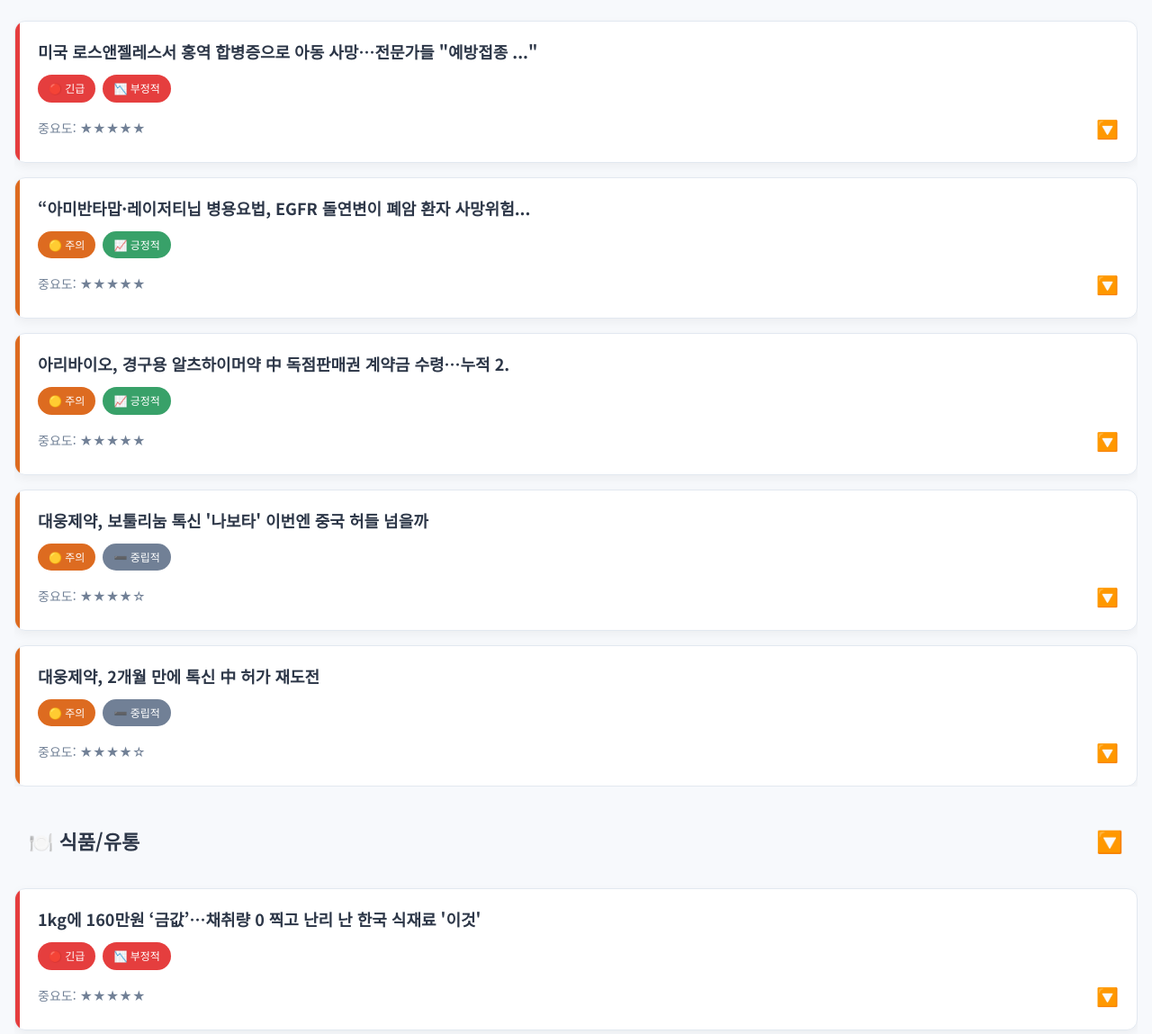
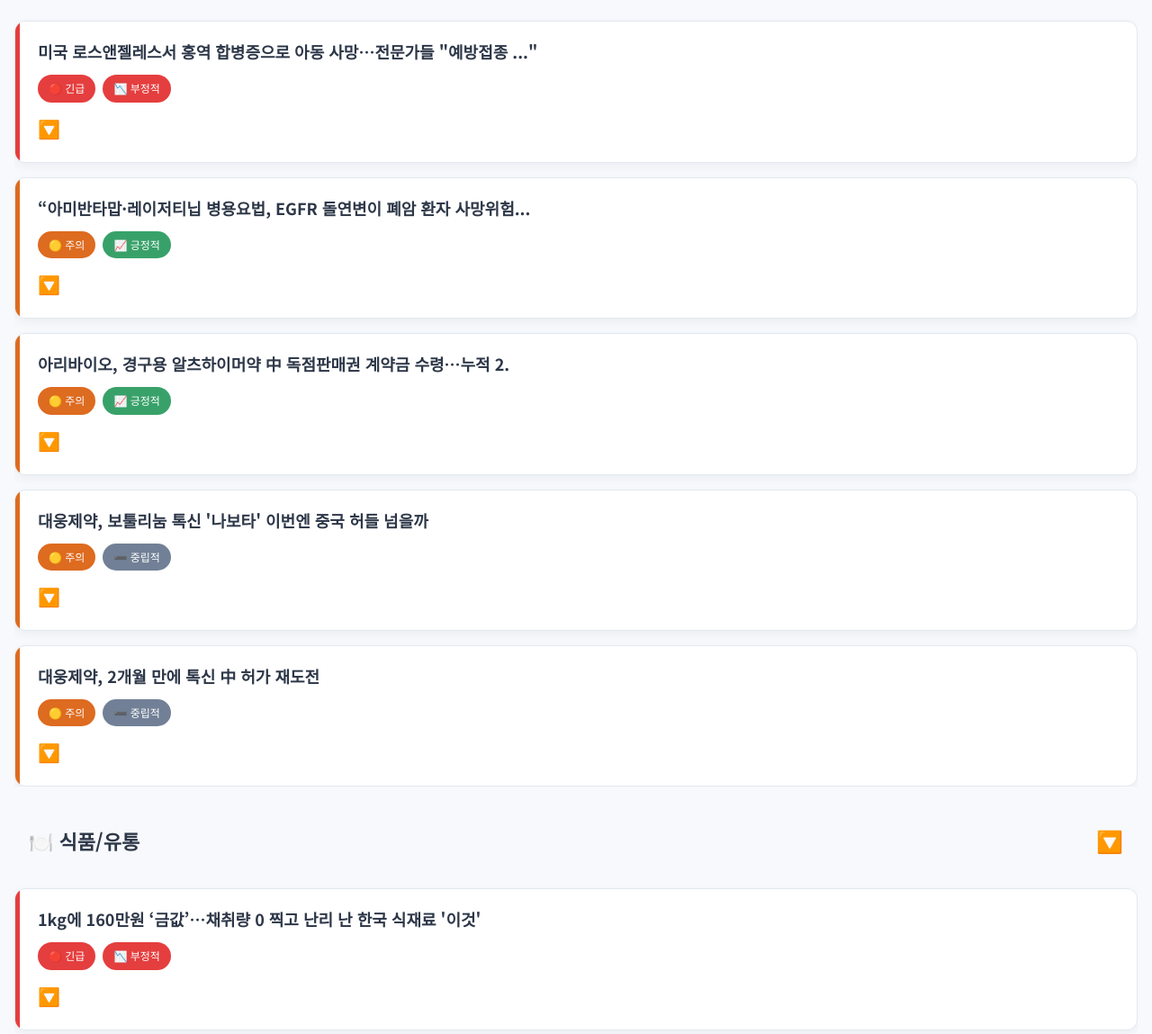
Before and after one commit to jh1234887/n8n-netlify, a plain HTML site: page index.html in a window 1280 px wide. Shown: the part 320-1469 px from the top of the page at 90% size. Drawn offline with Linux system fonts and the light colour scheme.

Commit message:
Update index.html
중요도 제거

```diff
--- a/index.html
+++ b/index.html
@@ -357,7 +357,6 @@
                                 <span class="badge" style="background: var(--danger-color);">📉 부정적</span>
                             </div>
                             <div class="news-meta-brief">
-                                <span>중요도: ★★★★★</span>
                                 <span class="expand-icon">🔽</span>
                             </div>
                         </div>
@@ -384,7 +383,6 @@
                                 <span class="badge" style="background: var(--positive-color)">📈 긍정적</span>
                             </div>
                             <div class="news-meta-brief">
-                                <span>중요도: ★★★★★</span>
                                 <span class="expand-icon">🔽</span>
                             </div>
                         </div>
@@ -411,7 +409,6 @@
                                 <span class="badge" style="background: var(--positive-color)">📈 긍정적</span>
                             </div>
                             <div class="news-meta-brief">
-                                <span>중요도: ★★★★★</span>
                                 <span class="expand-icon">🔽</span>
                             </div>
                         </div>
@@ -440,7 +437,6 @@
                                 <span class="badge" style="background: var(--neutral-color)">➖ 중립적</span>
                             </div>
                             <div class="news-meta-brief">
-                                <span>중요도: ★★★★☆</span>
                                 <span class="expand-icon">🔽</span>
                             </div>
                         </div>
@@ -467,7 +463,6 @@
                                 <span class="badge" style="background: var(--neutral-color)">➖ 중립적</span>
                             </div>
                             <div class="news-meta-brief">
-                                <span>중요도: ★★★★☆</span>
                                 <span class="expand-icon">🔽</span>
                             </div>
                         </div>
@@ -503,7 +498,6 @@
                                 <span class="badge" style="background: var(--danger-color)">📉 부정적</span>
                             </div>
                             <div class="news-meta-brief">
-                                <span>중요도: ★★★★★</span>
                                 <span class="expand-icon">🔽</span>
                             </div>
                         </div>
@@ -530,7 +524,6 @@
                                 <span class="badge" style="background: var(--positive-color)">📈 긍정적</span>
                             </div>
                             <div class="news-meta-brief">
-                                <span>중요도: ★★★★★</span>
                                 <span class="expand-icon">🔽</span>
                             </div>
                         </div>
@@ -557,7 +550,6 @@
                                 <span class="badge" style="background: var(--positive-color)">📈 긍정적</span>
                             </div>
                             <div class="news-meta-brief">
-                                <span>중요도: ★★★★★</span>
                                 <span class="expand-icon">🔽</span>
                             </div>
                         </div>
@@ -584,7 +576,6 @@
                                 <span class="badge" style="background: var(--neutral-color)">➖ 중립적</span>
                             </div>
                             <div class="news-meta-brief">
-                                <span>중요도: ★★★★★</span>
                                 <span class="expand-icon">🔽</span>
                             </div>
                         </div>
@@ -611,7 +602,6 @@
                                 <span class="badge" style="background: var(--positive-color)">📈 긍정적</span>
                             </div>
                             <div class="news-meta-brief">
-                                <span>중요도: ★★★★★</span>
                                 <span class="expand-icon">🔽</span>
                             </div>
                         </div>
@@ -646,7 +636,6 @@
                                 <span class="badge" style="background: var(--positive-color)">📈 긍정적</span>
                             </div>
                             <div class="news-meta-brief">
-                                <span>중요도: ★★★★★</span>
                                 <span class="expand-icon">🔽</span>
                             </div>
                         </div>
@@ -673,7 +662,6 @@
                                 <span class="badge" style="background: var(--neutral-color)">➖ 중립적</span>
                             </div>
                             <div class="news-meta-brief">
-                                <span>중요도: ★★★★★</span>
                                 <span class="expand-icon">🔽</span>
                             </div>
                         </div>
@@ -700,7 +688,6 @@
                                 <span class="badge" style="background: var(--danger-color)">📉 부정적</span>
                             </div>
                             <div class="news-meta-brief">
-                                <span>중요도: ★★★★★</span>
                                 <span class="expand-icon">🔽</span>
                             </div>
                         </div>
@@ -727,7 +714,6 @@
                                 <span class="badge" style="background: var(--positive-color)">📈 긍정적</span>
                             </div>
                             <div class="news-meta-brief">
-                                <span>중요도: ★★★★★</span>
                                 <span class="expand-icon">🔽</span>
                             </div>
                         </div>
@@ -754,7 +740,6 @@
                                 <span class="badge" style="background: var(--danger-color)">📉 부정적</span>
                             </div>
                             <div class="news-meta-brief">
-                                <span>중요도: ★★★★★</span>
                                 <span class="expand-icon">🔽</span>
                             </div>
                         </div>
@@ -789,7 +774,6 @@
                                 <span class="badge" style="background: var(--danger-color)">📉 부정적</span>
                             </div>
                             <div class="news-meta-brief">
-                                <span>중요도: ★★★★★</span>
                                 <span class="expand-icon">🔽</span>
                             </div>
                         </div>
@@ -816,7 +800,6 @@
                                 <span class="badge" style="background: var(--positive-color)">📈 긍정적</span>
                             </div>
                             <div class="news-meta-brief">
-                                <span>중요도: ★★★★★</span>
                                 <span class="expand-icon">🔽</span>
                             </div>
                         </div>
@@ -845,7 +828,6 @@
                                 <span class="badge" style="background: var(--positive-color)">📈 긍정적</span>
                             </div>
                             <div class="news-meta-brief">
-                                <span>중요도: ★★★★★</span>
                                 <span class="expand-icon">🔽</span>
                             </div>
                         </div>
@@ -872,7 +854,6 @@
                                 <span class="badge" style="background: var(--danger-color)">📉 부정적</span>
                             </div>
                             <div class="news-meta-brief">
-                                <span>중요도: ★★★★★</span>
                                 <span class="expand-icon">🔽</span>
                             </div>
                         </div>
@@ -899,7 +880,6 @@
                                 <span class="badge" style="background: var(--positive-color)">📈 긍정적</span>
                             </div>
                             <div class="news-meta-brief">
-                                <span>중요도: ★★★★★</span>
                                 <span class="expand-icon">🔽</span>
                             </div>
                         </div>
```
